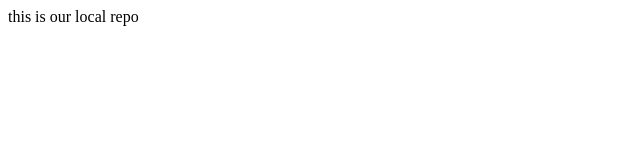
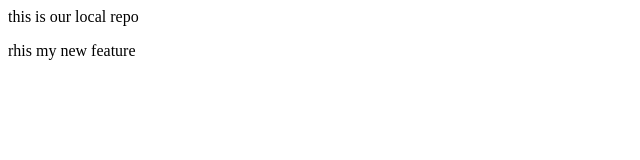
Before and after one commit to TruptiBits/localpush, a plain HTML site: page index.htm in a window 1280 px wide. Shown: the whole page, without its empty margins (0-640 px from the left). Drawn offline with Linux system fonts and the light colour scheme.

Commit message:
feature chnge in index file

```diff
--- a/index.htm
+++ b/index.htm
@@ -1 +1,2 @@
 <p> this is our local repo</p>
+<p>rhis my new feature</p>
```
